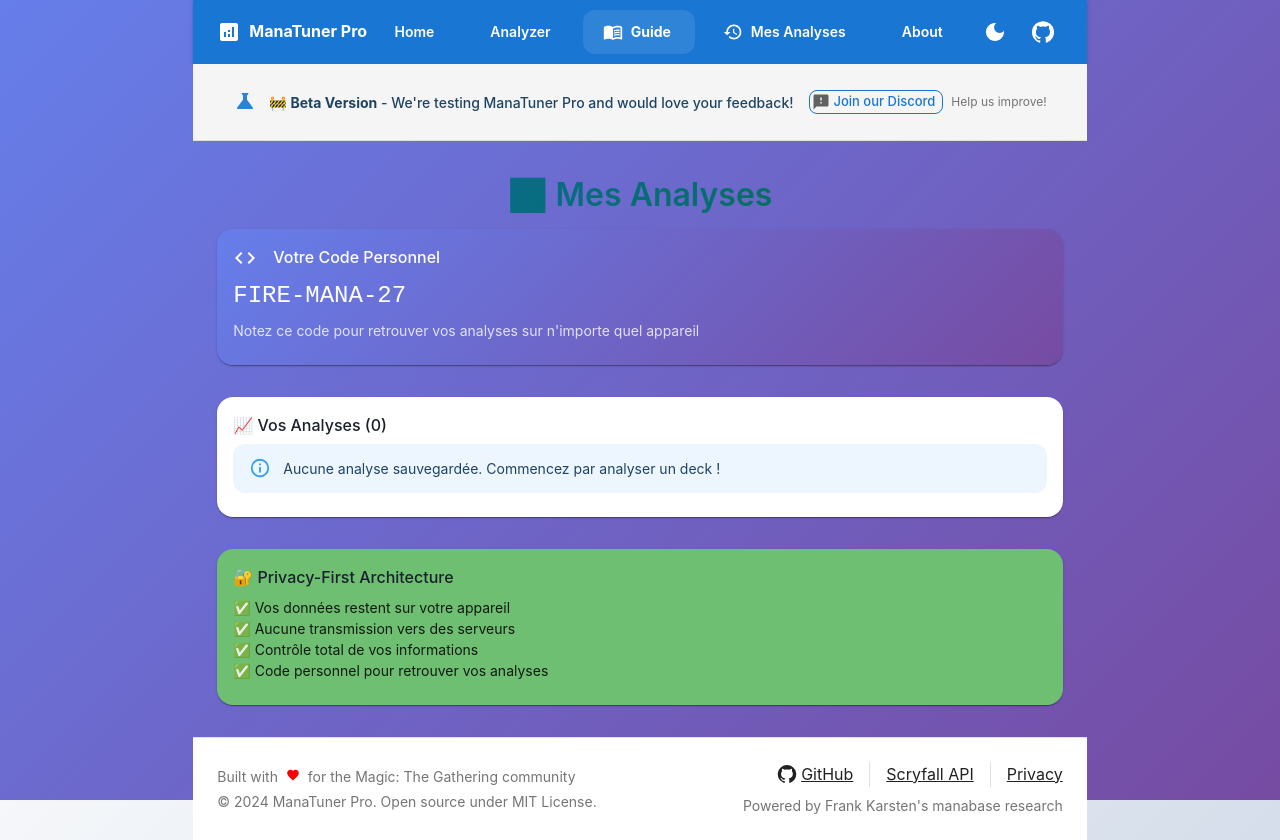
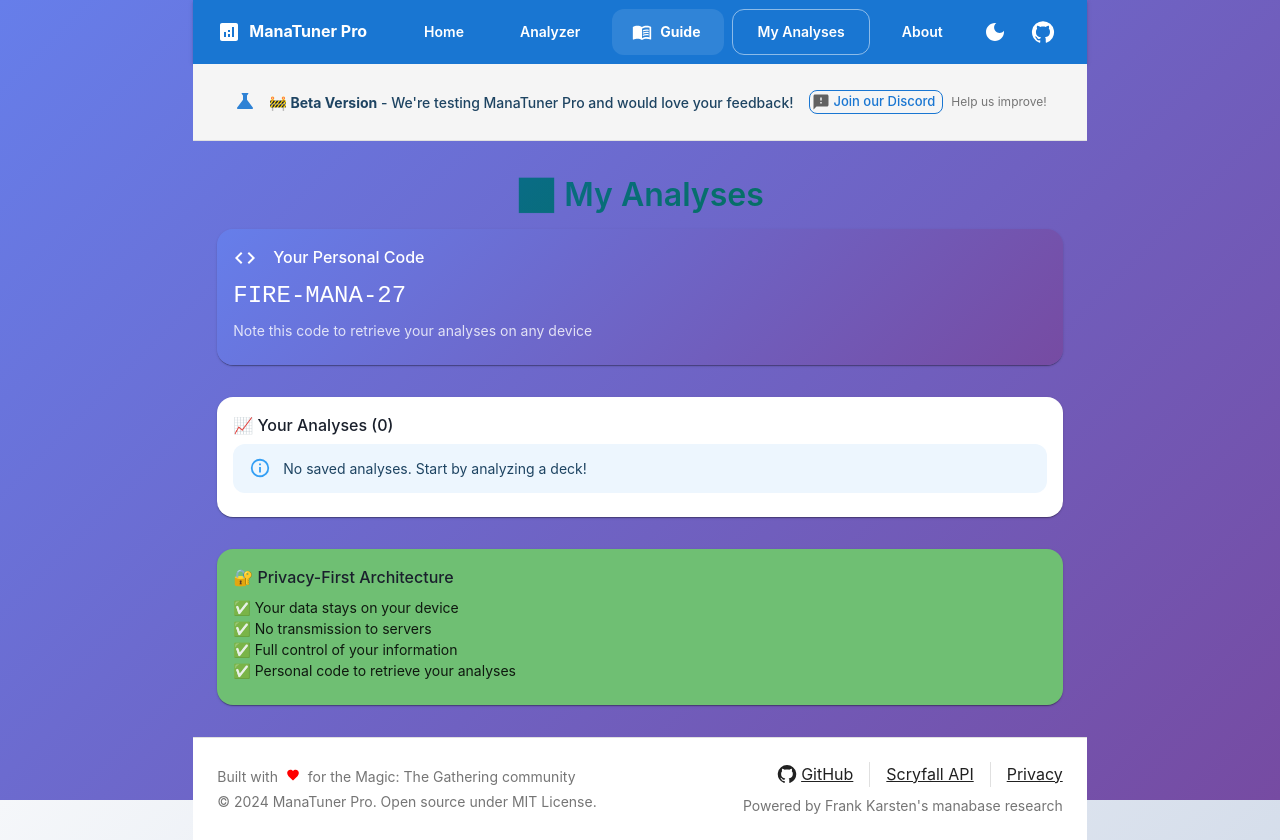
Before and after one commit to gbordes77/manatuner-pro, a React (Vite) app: page /mes-analyses in a window 1280 px wide. Built offline with nearby package versions, Linux system fonts and the light colour scheme.

Commit message:
🌍 Translation: My Analyses page EN - Traduction complète page Mes Analyses - Navigation et contenu en anglais - Interface utilisateur cohérente

```diff
--- a/src/components/layout/Header.tsx
+++ b/src/components/layout/Header.tsx
@@ -32,7 +32,7 @@
     { label: 'Home', path: '/' },
     { label: 'Analyzer', path: '/analyzer' },
     { label: 'Guide', path: '/guide' },
-    { label: 'Mes Analyses', path: '/my-analyses', icon: HistoryIcon },
+    { label: 'My Analyses', path: '/mes-analyses', icon: HistoryIcon },
     { label: 'About', path: '/about' }
   ]
 
--- a/src/pages/HomePage.tsx
+++ b/src/pages/HomePage.tsx
@@ -326,7 +326,7 @@
                     },
                   }}
                 >
-                  📊 Voir mes Analyses
+                  📊 View My Analyses
                 </Button>
               </Box>
             </CardContent>
--- a/src/pages/MyAnalysesPage.tsx
+++ b/src/pages/MyAnalysesPage.tsx
@@ -25,7 +25,7 @@
   return (
     <Container maxWidth="lg" sx={{ py: 4 }}>
       <Typography variant="h3" component="h1" gutterBottom align="center">
-        📊 Mes Analyses
+        📊 My Analyses
       </Typography>
 
       {/* Code Personnel */}
@@ -34,14 +34,14 @@
           <Box display="flex" alignItems="center" gap={2}>
             <CodeIcon sx={{ color: 'white' }} />
             <Typography variant="h6" sx={{ color: 'white' }}>
-              Votre Code Personnel
+              Your Personal Code
             </Typography>
           </Box>
           <Typography variant="h4" sx={{ color: 'white', fontFamily: 'monospace', mt: 1 }}>
             {userCode}
           </Typography>
           <Typography variant="body2" sx={{ color: 'rgba(255,255,255,0.8)', mt: 1 }}>
-            Notez ce code pour retrouver vos analyses sur n'importe quel appareil
+            Note this code to retrieve your analyses on any device
           </Typography>
         </CardContent>
       </Card>
@@ -50,17 +50,17 @@
       <Card>
         <CardContent>
           <Typography variant="h6" gutterBottom>
-            📈 Vos Analyses ({analyses.length})
+            📈 Your Analyses ({analyses.length})
           </Typography>
 
           {analyses.length === 0 ? (
             <Alert severity="info">
-              Aucune analyse sauvegardée. Commencez par analyser un deck !
+              No saved analyses. Start by analyzing a deck!
             </Alert>
           ) : (
             <Box>
               <Typography variant="body1" color="text.secondary">
-                {analyses.length} analyse(s) trouvée(s) dans le stockage local.
+                {analyses.length} analysis(es) found in local storage.
               </Typography>
 
               <Box mt={2} display="flex" gap={2} flexWrap="wrap">
@@ -69,7 +69,7 @@
                   onClick={exportAnalyses}
                   size="small"
                 >
-                  📤 Exporter
+                  📤 Export
                 </Button>
                 <Button
                   variant="outlined"
@@ -77,7 +77,7 @@
                   onClick={clearAllLocalData}
                   size="small"
                 >
-                  🗑️ Effacer toutes les données
+                  🗑️ Clear All Data
                 </Button>
               </Box>
             </Box>
@@ -92,10 +92,10 @@
             🔐 Privacy-First Architecture
           </Typography>
           <Typography variant="body2">
-            ✅ Vos données restent sur votre appareil<br/>
-            ✅ Aucune transmission vers des serveurs<br/>
-            ✅ Contrôle total de vos informations<br/>
-            ✅ Code personnel pour retrouver vos analyses
+            ✅ Your data stays on your device<br/>
+            ✅ No transmission to servers<br/>
+            ✅ Full control of your information<br/>
+            ✅ Personal code to retrieve your analyses
           </Typography>
         </CardContent>
       </Card>
```
